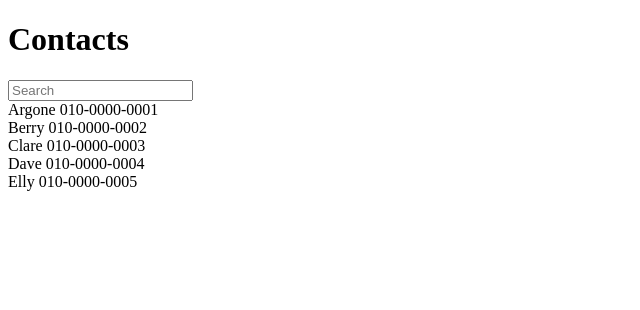
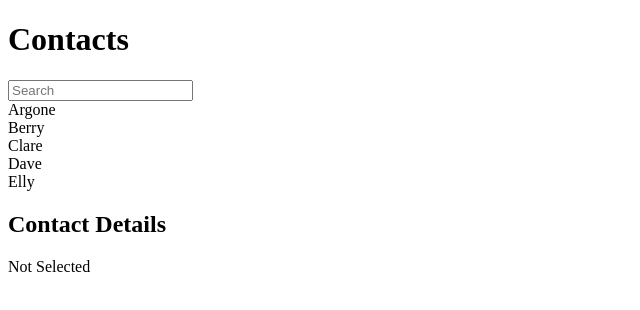
Before and after one commit to Jinxooh/ReactProject, a React app: page / in a window 1280 px wide. Shown: the top 310 px of the page, without its empty margins (0-640 px from the left). Built offline with nearby package versions, Linux system fonts and the light colour scheme.

Commit message:
5th commit : making select part

```diff
--- a/src/components/Contact.js
+++ b/src/components/Contact.js
@@ -1,11 +1,13 @@
 import React from 'react';
 import ContactInfo from './ContactInfo';
+import ContactDetails from './ContactDetails';
 
 export default class Contact extends React.Component {
   constructor(props){
     super(props);
 
     this.state = {
+      selectedKey: -1,
       keyword: '',
       contactData: [{
         name: 'Argone',
@@ -30,12 +32,21 @@ export default class Contact extends React.Component {
     };
 
     this.handleChange = this.handleChange.bind(this);
+    this.handleClick = this.handleClick.bind(this);
   }
 
   handleChange(e) {
     this.setState({
       keyword: e.target.value
     })
+  }
+
+  handleClick(key) {
+    this.setState({
+      selectedKey: key
+    });
+
+    console.log(key, 'is selected');
   }
 
   render() {
@@ -47,7 +58,11 @@ export default class Contact extends React.Component {
           indexOf(this.state.keyword.toLowerCase()) > -1;
       });
       return data.map((contact, i) => {
-        return (<ContactInfo contact={contact} key={i}/>)
+        return (<ContactInfo
+          contact={contact}
+          key={i}
+          onClick={() => this.handleClick(i)}
+          />);
       });
     };
 
@@ -61,6 +76,11 @@ export default class Contact extends React.Component {
           onChange={this.handleChange}
         />
         <div>{mapToComponents(this.state.contactData)}</div>
+
+        <ContactDetails
+          isSelected={this.state.selectedKey != -1}
+          contact={this.state.contactData[this.state.selectedKey]}
+          />
       </div>
     );
   }
--- /dev/null
+++ b/src/components/ContactDetails.js
@@ -0,0 +1,27 @@
+import React from 'react';
+
+export default class ContactDetails extends React.Component{
+
+  render(){
+    const details = (
+      <div>
+        <p>{this.props.contact.name}</p>
+        <p>{this.props.contact.phone}</p>
+      </div>);
+    const blank = (<div>Not Selected</div>);
+
+    return (
+      <div>
+        <h2>Contact Details</h2>
+        {this.props.isSelected ? details : blank}
+      </div>
+    );
+  }
+}
+
+ContactDetails.defaultProps = {
+  contact: {
+    name: '',
+    phone: ''
+  }
+}
--- a/src/components/ContactInfo.js
+++ b/src/components/ContactInfo.js
@@ -3,7 +3,7 @@ import React from 'react';
 export default class ContactInfo extends React.Component {
   render() {
     return (
-      <div>{this.props.contact.name}  { this.props.contact.phone}</div>
+      <div onClick={this.props.onClick}>{this.props.contact.name}</div>
     );
   }
 }
```
